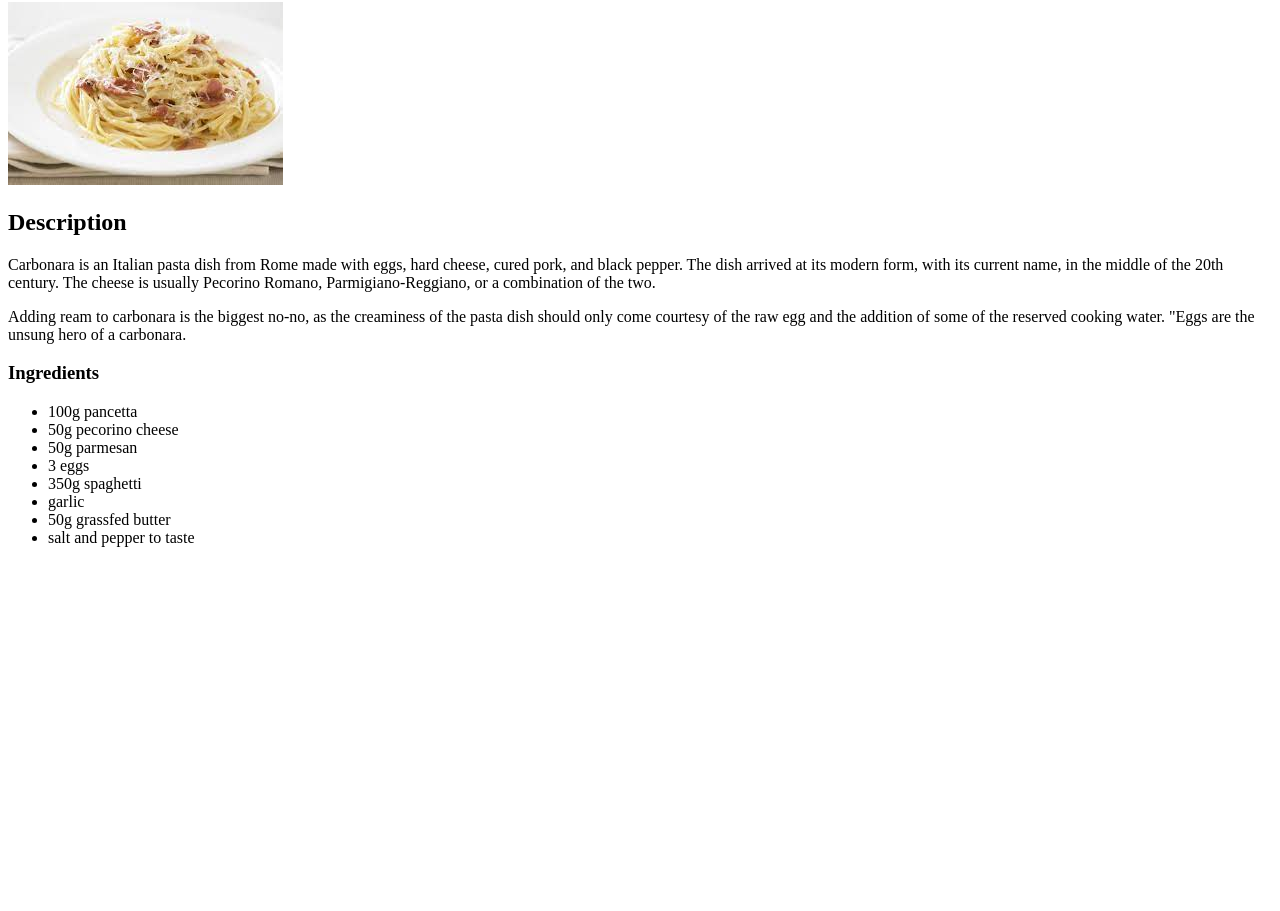
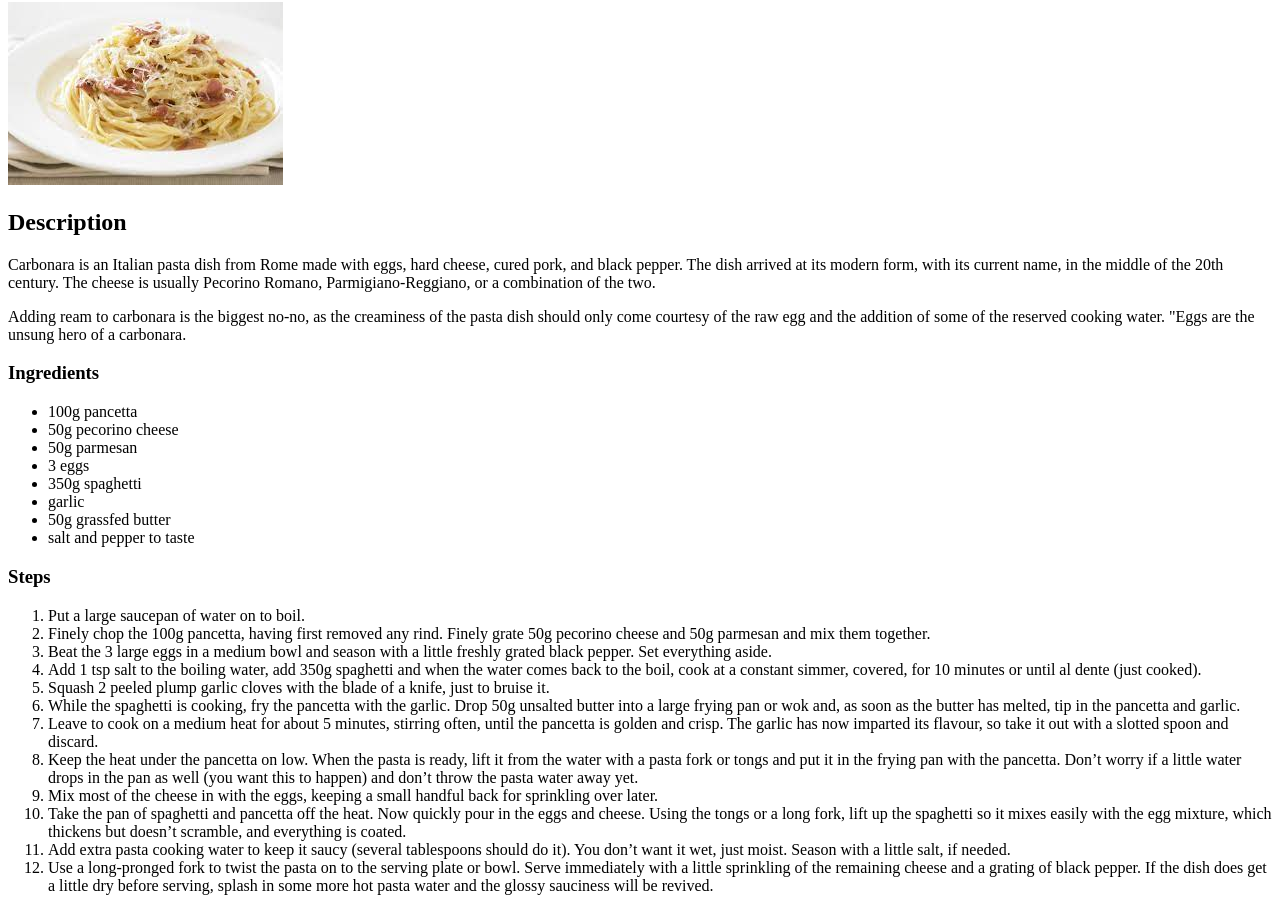
Before and after one commit to Traceydh/odin-recipes, a plain HTML site: page recipes/carbonara.html in a window 1280 px wide. Shown: the part 78-989 px from the top of the page. Before the commit the page ends 800 px from the top, so only its background shows below. Drawn offline with Linux system fonts and the light colour scheme.

Commit message:
feat: Add recipe method

```diff
--- a/recipes/carbonara.html
+++ b/recipes/carbonara.html
@@ -23,7 +23,21 @@
                 <li>salt and pepper to taste</li>
             </ul>
 
-
+            <h3>Steps</h3>
+            <ol>
+                <li>Put a large saucepan of water on to boil.</li>
+                <li>Finely chop the 100g pancetta, having first removed any rind. Finely grate 50g pecorino cheese and 50g parmesan and mix them together.</li>
+                <li>Beat the 3 large eggs in a medium bowl and season with a little freshly grated black pepper. Set everything aside.</li>
+                <li>Add 1 tsp salt to the boiling water, add 350g spaghetti and when the water comes back to the boil, cook at a constant simmer, covered, for 10 minutes or until al dente (just cooked).</li>
+                <li>Squash 2 peeled plump garlic cloves with the blade of a knife, just to bruise it.</li>
+                <li>While the spaghetti is cooking, fry the pancetta with the garlic. Drop 50g unsalted butter into a large frying pan or wok and, as soon as the butter has melted, tip in the pancetta and garlic.</li>
+                <li>Leave to cook on a medium heat for about 5 minutes, stirring often, until the pancetta is golden and crisp. The garlic has now imparted its flavour, so take it out with a slotted spoon and discard.</li>
+                <li>Keep the heat under the pancetta on low. When the pasta is ready, lift it from the water with a pasta fork or tongs and put it in the frying pan with the pancetta. Don’t worry if a little water drops in the pan as well (you want this to happen) and don’t throw the pasta water away yet.</li>
+                <li>Mix most of the cheese in with the eggs, keeping a small handful back for sprinkling over later.</li>
+                <li>Take the pan of spaghetti and pancetta off the heat. Now quickly pour in the eggs and cheese. Using the tongs or a long fork, lift up the spaghetti so it mixes easily with the egg mixture, which thickens but doesn’t scramble, and everything is coated.</li>
+                <li>Add extra pasta cooking water to keep it saucy (several tablespoons should do it). You don’t want it wet, just moist. Season with a little salt, if needed.</li>
+                <li>Use a long-pronged fork to twist the pasta on to the serving plate or bowl. Serve immediately with a little sprinkling of the remaining cheese and a grating of black pepper. If the dish does get a little dry before serving, splash in some more hot pasta water and the glossy sauciness will be revived.</li>
+            </ol>
         </body>
     </head>
 </html>
```
